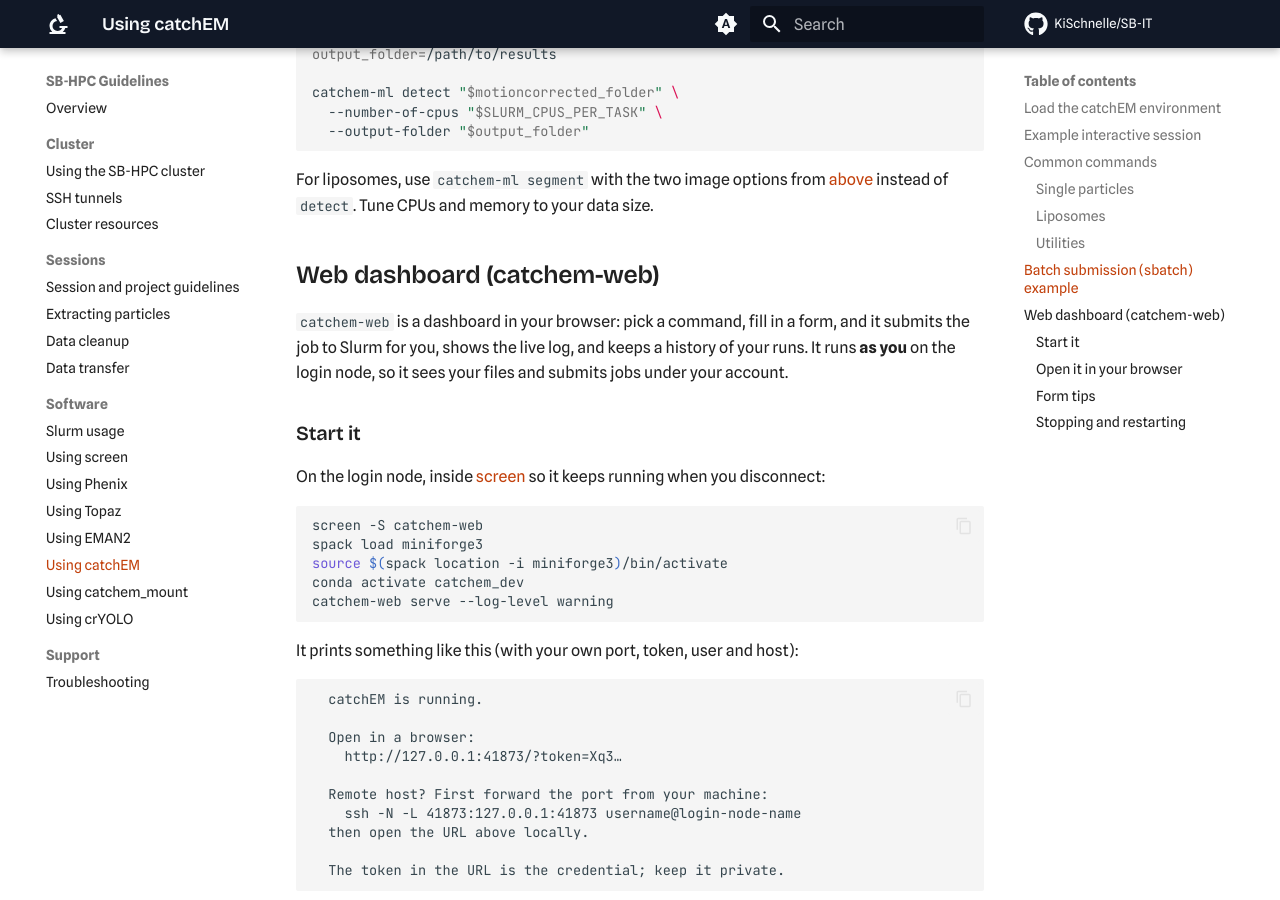
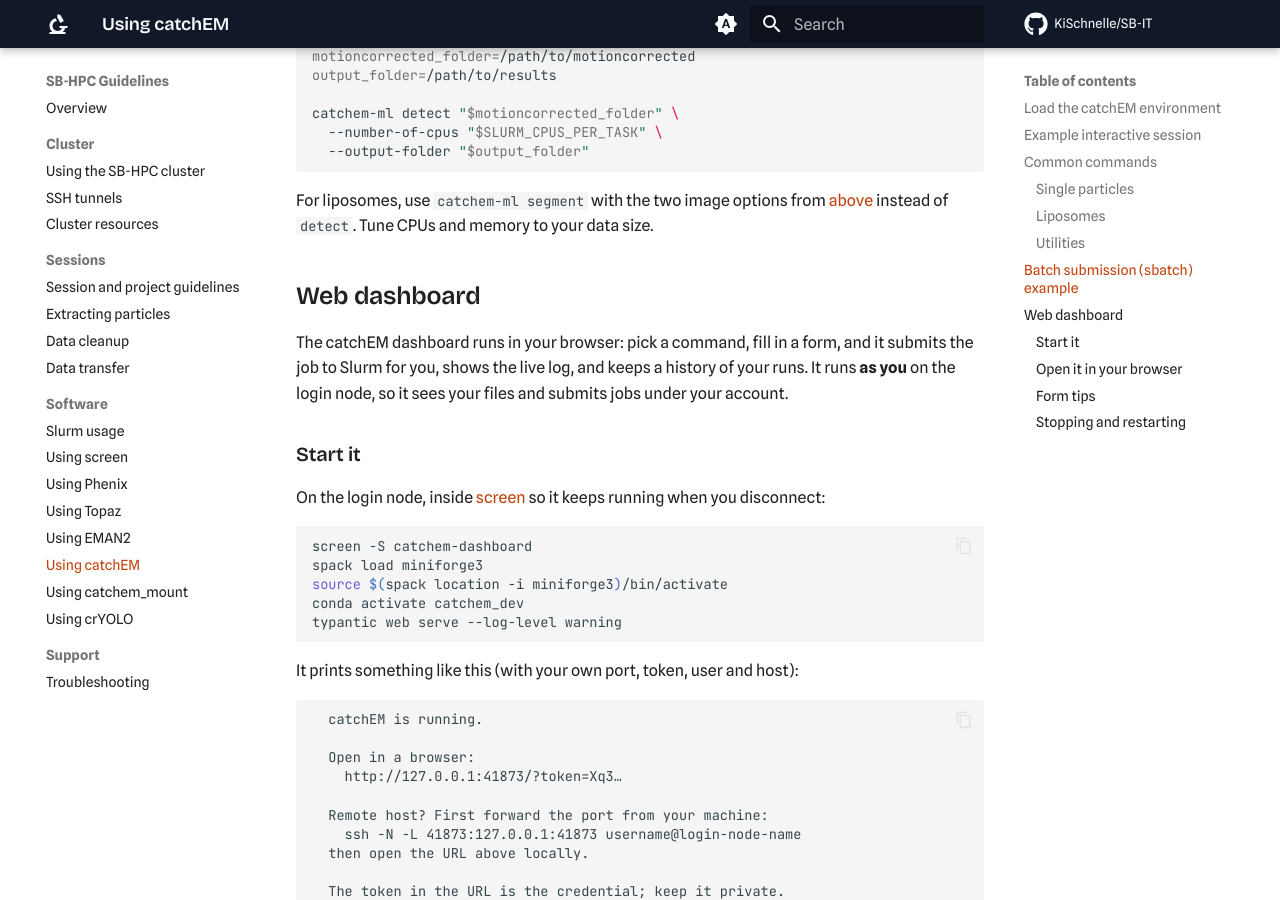
Before and after one commit to KiSchnelle/SB-IT, an MkDocs documentation site: the page built from docs/software/catchem.md, in a window 1280 px wide and 900 px high, scrolled down 3120 px. Built offline with MkDocs 1.6.1 and Material for MkDocs 9.7.7, drawn with Linux system fonts in a browser that asks for light colours; plug-ins that fetch from the network failed and are left out; comment, search, counter and statistics services are not loaded; some of the changed text lies outside the part shown.

Commit message:
Start the catchEM dashboard with typantic web serve
catchEM retired the catchem-web command (catchem b6794db): it only ran
`typantic web serve --title catchEM`. The catchem package now registers
its dashboard brand, and typantic 0.8.0 applies it automatically, so
users start the same dashboard with `typantic web serve` in catchem_dev.
Flags, job history (~/.typantic/jobs) and the "catchEM is running."
banner are unchanged.

- One name on every page: "the catchEM dashboard"
- The tool table explains typantic in half a sentence, so the command
  doesn't read as a different product
- The heading loses "(catchem-web)", which moves its anchor to
  #web-dashboard; the link in ssh_tunnels.md follows it

Push only together with the catchem_dev update (new catchem build and
typantic >= 0.8.0): until then the cluster still has catchem-web, and
`typantic web serve` there shows up as plain "typantic web".

````diff
--- a/docs/cluster_usage.md
+++ b/docs/cluster_usage.md
@@ -95,8 +95,8 @@ relion
 
 ## Web interfaces
 
-Software that runs a web interface on the cluster (cryoSPARC, catchem_mount, catchem-web) is reached
-through an SSH tunnel. For example, for cryoSPARC on port 39000:
+Software that runs a web interface on the cluster (cryoSPARC, catchem_mount, the catchEM dashboard) is
+reached through an SSH tunnel. For example, for cryoSPARC on port 39000:
 
 ```bash
 ssh -N -L 39000:localhost:39000 username@cluster-address
--- a/docs/software/catchem.md
+++ b/docs/software/catchem.md
@@ -7,7 +7,7 @@ helpers for projects and cryoSPARC data. It has two command-line tools and a web
 |---|---|
 | `catchem-ml` | Particle detection (`detect`), liposome segmentation (`segment`), training and data import |
 | `catchem-utils` | Project creation, cryoSPARC exposure rejection, particle export to RELION |
-| `catchem-web` | A web dashboard that fills in and submits the commands above for you |
+| catchEM dashboard | A web dashboard that fills in and submits the commands above for you, started with `typantic web serve` (typantic is the toolkit catchEM's commands are built on) |
 
 !!! info "Use the `catchem_dev` environment"
     Everything on this page comes from the **`catchem_dev`** environment. The older `catchem` environment
@@ -138,9 +138,9 @@ catchem-ml detect "$motioncorrected_folder" \
 For liposomes, use `catchem-ml segment` with the two image options from [above](#liposomes) instead of
 `detect`. Tune CPUs and memory to your data size.
 
-## Web dashboard (catchem-web)
+## Web dashboard
 
-`catchem-web` is a dashboard in your browser: pick a command, fill in a form, and it submits the job to
+The catchEM dashboard runs in your browser: pick a command, fill in a form, and it submits the job to
 Slurm for you, shows the live log, and keeps a history of your runs. It runs **as you** on the login node,
 so it sees your files and submits jobs under your account.
 
@@ -149,11 +149,11 @@ so it sees your files and submits jobs under your account.
 On the login node, inside [screen](screen_usage.md) so it keeps running when you disconnect:
 
 ```bash
-screen -S catchem-web
+screen -S catchem-dashboard
 spack load miniforge3
 source $(spack location -i miniforge3)/bin/activate
 conda activate catchem_dev
-catchem-web serve --log-level warning
+typantic web serve --log-level warning
 ```
 
 It prints something like this (with your own port, token, user and host):
--- a/docs/ssh_tunnels.md
+++ b/docs/ssh_tunnels.md
@@ -1,9 +1,9 @@
 # SSH tunnels
 
 Several tools on the cluster run a **web interface** — cryoSPARC, the
-[catchem_mount](software/catchem_mount.md) dashboard and the [catchem-web](software/catchem.md#web-dashboard-catchem-web)
-dashboard. For security, these listen only *on the cluster itself*, so your browser can't reach them
-directly. An SSH tunnel connects a port on your computer to that port on the cluster:
+[catchem_mount](software/catchem_mount.md) dashboard and the [catchEM dashboard](software/catchem.md#web-dashboard).
+For security, these listen only *on the cluster itself*, so your browser can't reach them directly. An SSH
+tunnel connects a port on your computer to that port on the cluster:
 
 ```text
  your computer
@@ -75,7 +75,7 @@ What the options mean:
 |---|---|---|
 | cryoSPARC | 39000 | `ssh -N -L 39000:localhost:39000 username@cluster-address` |
 | catchem_mount | 8642 | `ssh -N -L 8642:localhost:8642 username@cluster-address` |
-| catchem-web | printed at start | copy the `ssh -N -L …` line the dashboard prints |
+| catchEM dashboard | printed at start | copy the `ssh -N -L …` line the dashboard prints |
 
 You can forward several ports with one connection by repeating `-L`:
 
````
Also changed, not shown: docs/troubleshooting.md (+7 -6 lines).
